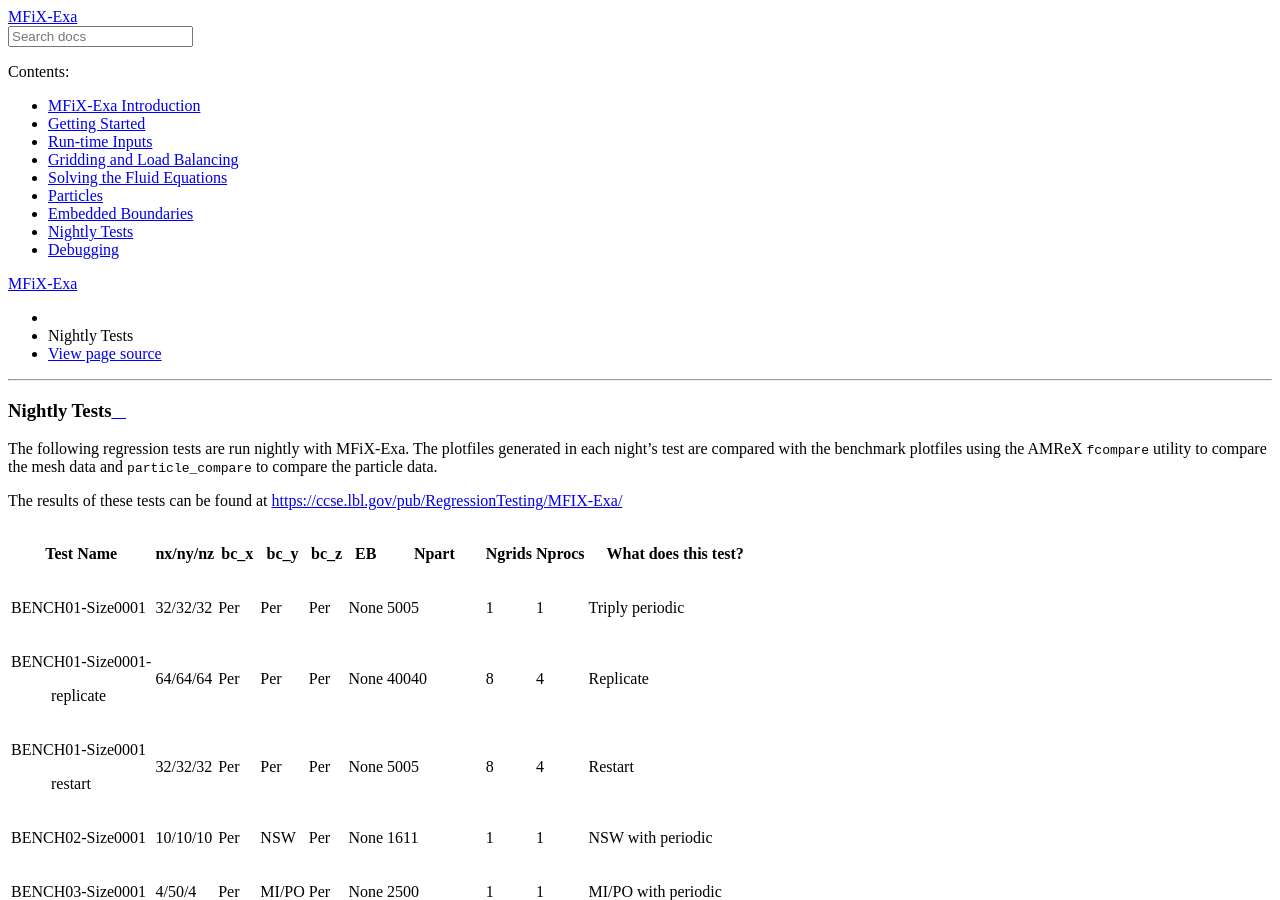
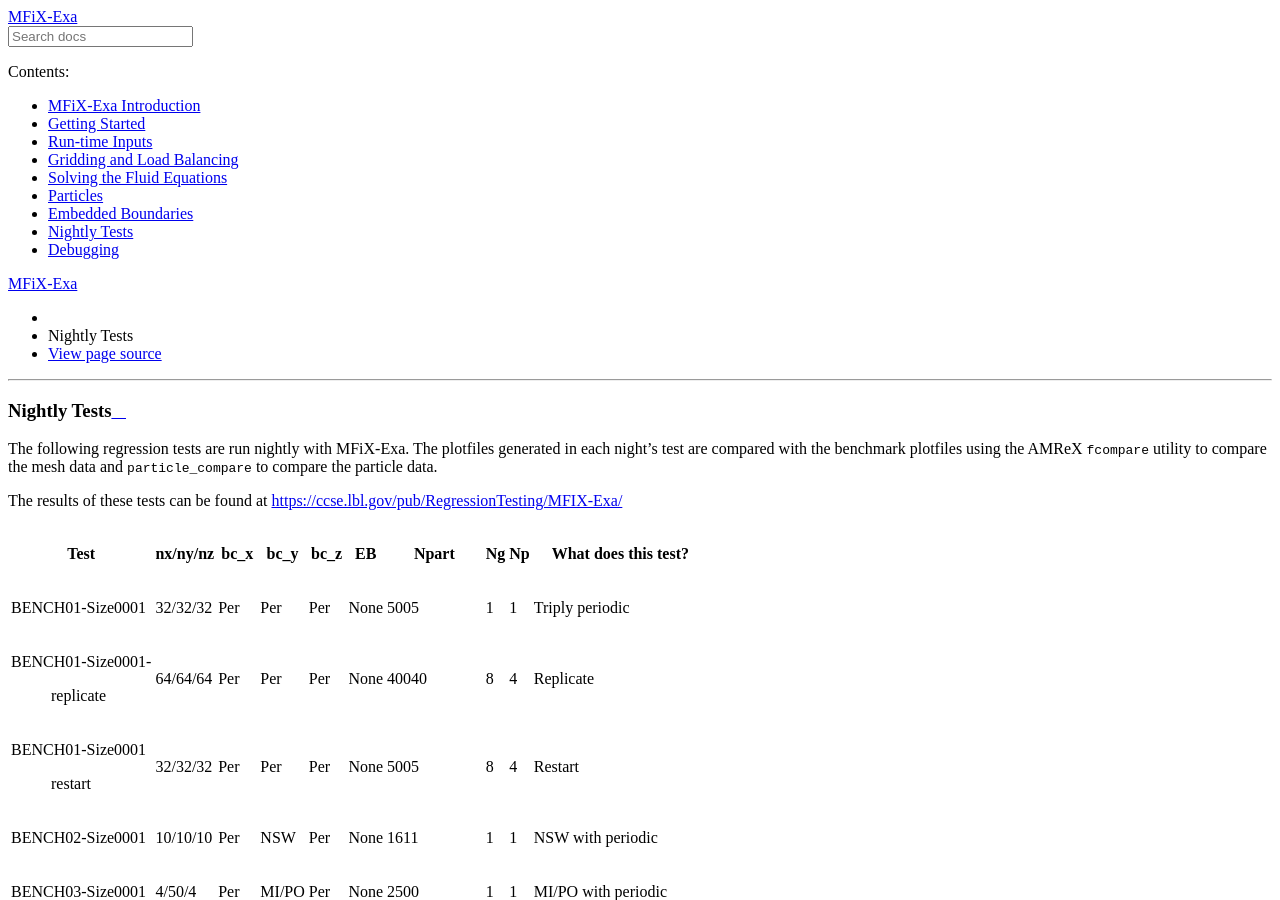
Before and after one commit to mwm126/MFIX-Exa, a Sphinx documentation site: the page built from docs/source/NightlyTests.rst, in a window 1280 px wide and 900 px high. Built offline with Sphinx 7.4.7 and the Read the Docs theme 2.0.0, drawn with Linux system fonts in a browser that asks for light colours; pages that are not in the unit, such as notebooks, are missing from menus.

Commit message:
more formatting

```diff
--- a/docs/source/NightlyTests.rst
+++ b/docs/source/NightlyTests.rst
@@ -9,46 +9,46 @@
 
 The results of these tests can be found at https://ccse.lbl.gov/pub/RegressionTesting/MFIX-Exa/
 
-+----------------------+----------+-------+---------+------+------+--------+--------+--------+-------------+------------+
-| Test Name            | nx/ny/nz | bc_x  | bc_y    | bc_z | EB   | Npart  | Ngrids | Nprocs | What does this test?     |
-+======================+==========+=======+=========+======+======+========+========+========+=============+============+
-| BENCH01-Size0001     | 32/32/32 | Per   | Per     | Per  | None | 5005   | 1      | 1      | Triply periodic          |
-+----------------------+----------+-------+---------+------+------+--------+--------+--------+-------------+------------+
-| BENCH01-Size0001-    | 64/64/64 | Per   | Per     | Per  | None | 40040  | 8      | 4      | Replicate                |
-|  replicate           |          |       |         |      |      |        |        |        |                          |
-+----------------------+----------+-------+---------+------+------+--------+--------+--------+-------------+------------+
-| BENCH01-Size0001     | 32/32/32 | Per   | Per     | Per  | None | 5005   | 8      | 4      | Restart                  |
-|  restart             |          |       |         |      |      |        |        |        |                          |
-+----------------------+----------+-------+---------+------+------+--------+--------+--------+-------------+------------+
-| BENCH02-Size0001     | 10/10/10 | Per   | NSW     | Per  | None | 1611   | 1      | 1      | NSW with periodic        |
-+----------------------+----------+-------+---------+------+------+--------+--------+--------+-------------+------------+
-| BENCH03-Size0001     |  4/50/4  | Per   | MI/PO   | Per  | None | 2500   | 1      | 1      | MI/PO with periodic      |
-+----------------------+----------+-------+---------+------+------+--------+--------+--------+-------------+------------+
-| BENCH04-Size0001     |  4/50/4  | Per   | Per     | Per  | None | 224    | 1      | 1      | Triply periodic          |
-+----------------------+----------+-------+---------+------+------+--------+--------+--------+-------------+------------+
-| BENCH05-Size0008     | 40/10/10 | MI/PI | IG      | IG   | Cyl  | 7949   | 4      | 4      | EB -- parallel           |
-|                      |          |       |         |      |      | (Auto) |        |        |                          |
-+----------------------+----------+-------+---------+------+------+--------+--------+--------+-------------+------------+
-| BENCH05-Size0008     | 40/10/10 | MI/PI | IG      | IG   | Cyl  | 7968   | 4      | 1      | EB -- serial             |
-|  serial              |     j    |       |         |      |      | (Auto) |        |        |                          |
-+----------------------+----------+-------+---------+------+------+--------+--------+--------+-------------+------------+
-| BENCH05-Size0008     | 40/40/40 | MI/PI | IG      | IG   | Cyl  | 157106 | 16     | 4      | Regrid & dual grid       |
-|  wide                |          |       |         |      |      | (Auto) |        |        |                          |
-+----------------------+----------+-------+---------+------+------+--------+--------+--------+-------------+------------+
-| BENCH06-Size0008     | 40/10/10 |  Per  | IG      | IG   | Cyl  | 627    | 4      | 1      | EB -- serial             |
-|  serial              |          |       |         |      |      | (Auto) |        |        | with periodic            |
-+----------------------+----------+-------+---------+------+------+--------+--------+--------+-------------+------------+
-| BENCH06-Size0008     | 40/10/10 |  Per  | IG      | IG   | Cyl  | 624    | 4      | 4      | EB -- parallel           |
-|                      |          |       |         |      |      | (Auto) |        |        | with periodic            |
-+----------------------+----------+-------+---------+------+------+--------+--------+--------+-------------+------------+
-| DEM01-x_single       |  4/4/4   |  NSW  | NSW     | NSW  | None |   1    | 1      | 1      | Particle  only           |
-+----------------------+----------+-------+---------+------+------+--------+--------+--------+-------------+------------+
-| DEM03-z_single       | 5/5/2    |  Per  | Per     | NSW  | None |   2    | 1      | 1      | Particles only           |
-+----------------------+----------+-------+---------+------+------+--------+--------+--------+-------------+------------+
-| DEM04-z_single       | 4/4/4    |  NSW  | Per     | Per  | None |   1    | 1      | 1      | Particle  only           |
-+----------------------+----------+-------+---------+------+------+--------+--------+--------+-------------+------------+
-| DEM05-z_single       | 5/2/5    |  Per  | NSW     | Per  | None |   93   | 1      | 1      | Particle  only           |
-|   LSD                |          |       |         |      |      |        |        |        |                          |
-+----------------------+----------+-------+---------+------+------+--------+--------+--------+-------------+------------+
-| DEM06-z_multiple     | 5/5/50   |  Per  | Per     | NSW  | None |   1    | 10     | 4      | Particle  only           |
-+----------------------+----------+-------+---------+------+------+--------+--------+--------+-------------+------------+
++-------------------+----------+-------+---------+------+------+--------+----+----+--------------------------+
+| Test              | nx/ny/nz | bc_x  | bc_y    | bc_z | EB   | Npart  | Ng | Np | What does this test?     |
++===================+==========+=======+=========+======+======+========+====+====+==========================+
+| BENCH01-Size0001  | 32/32/32 | Per   | Per     | Per  | None | 5005   | 1  | 1  | Triply periodic          |
++-------------------+----------+-------+---------+------+------+--------+----+----+--------------------------+
+| BENCH01-Size0001- | 64/64/64 | Per   | Per     | Per  | None | 40040  | 8  | 4  | Replicate                |
+|  replicate        |          |       |         |      |      |        |    |    |                          |
++-------------------+----------+-------+---------+------+------+--------+----+----+--------------------------+
+| BENCH01-Size0001  | 32/32/32 | Per   | Per     | Per  | None | 5005   | 8  | 4  | Restart                  |
+|  restart          |          |       |         |      |      |        |    |    |                          |
++-------------------+----------+-------+---------+------+------+--------+----+----+--------------------------+
+| BENCH02-Size0001  | 10/10/10 | Per   | NSW     | Per  | None | 1611   | 1  | 1  | NSW with periodic        |
++-------------------+----------+-------+---------+------+------+--------+----+----+--------------------------+
+| BENCH03-Size0001  |  4/50/4  | Per   | MI/PO   | Per  | None | 2500   | 1  | 1  | MI/PO with periodic      |
++-------------------+----------+-------+---------+------+------+--------+----+----+--------------------------+
+| BENCH04-Size0001  |  4/50/4  | Per   | Per     | Per  | None | 224    | 1  | 1  | Triply periodic          |
++-------------------+----------+-------+---------+------+------+--------+----+----+--------------------------+
+| BENCH05-Size0008  | 40/10/10 | MI/PI | IG      | IG   | Cyl  | 7949   | 4  | 4  | EB -- parallel           |
+|                   |          |       |         |      |      | (Auto) |    |    |                          |
++-------------------+----------+-------+---------+------+------+--------+----+----+--------------------------+
+| BENCH05-Size0008  | 40/10/10 | MI/PI | IG      | IG   | Cyl  | 7968   | 4  | 1  | EB -- serial             |
+|  serial           |     j    |       |         |      |      | (Auto) |    |    |                          |
++-------------------+----------+-------+---------+------+------+--------+----+----+--------------------------+
+| BENCH05-Size0008  | 40/40/40 | MI/PI | IG      | IG   | Cyl  | 157106 | 16 | 4  | Regrid & dual grid       |
+|  wide             |          |       |         |      |      | (Auto) |    |    |                          |
++-------------------+----------+-------+---------+------+------+--------+----+----+--------------------------+
+| BENCH06-Size0008  | 40/10/10 |  Per  | IG      | IG   | Cyl  | 627    | 4  | 1  | EB -- serial             |
+|  serial           |          |       |         |      |      | (Auto) |    |    | with periodic            |
++-------------------+----------+-------+---------+------+------+--------+----+----+--------------------------+
+| BENCH06-Size0008  | 40/10/10 |  Per  | IG      | IG   | Cyl  | 624    | 4  | 4  | EB -- parallel           |
+|                   |          |       |         |      |      | (Auto) |    |    | with periodic            |
++-------------------+----------+-------+---------+------+------+--------+----+----+--------------------------+
+| DEM01-x_single    |  4/4/4   |  NSW  | NSW     | NSW  | None |   1    | 1  | 1  | Particle  only           |
++-------------------+----------+-------+---------+------+------+--------+----+----+--------------------------+
+| DEM03-z_single    | 5/5/2    |  Per  | Per     | NSW  | None |   2    | 1  | 1  | Particles only           |
++-------------------+----------+-------+---------+------+------+--------+----+----+--------------------------+
+| DEM04-z_single    | 4/4/4    |  NSW  | Per     | Per  | None |   1    | 1  | 1  | Particle  only           |
++-------------------+----------+-------+---------+------+------+--------+----+----+--------------------------+
+| DEM05-z_single    | 5/2/5    |  Per  | NSW     | Per  | None |   93   | 1  | 1  | Particle  only           |
+|   LSD             |          |       |         |      |      |        |    |    |                          |
++-------------------+----------+-------+---------+------+------+--------+----+----+--------------------------+
+| DEM06-z_multiple  | 5/5/50   |  Per  | Per     | NSW  | None |   1    | 10 | 4  | Particle  only           |
++-------------------+----------+-------+---------+------+------+--------+----+----+--------------------------+
```
